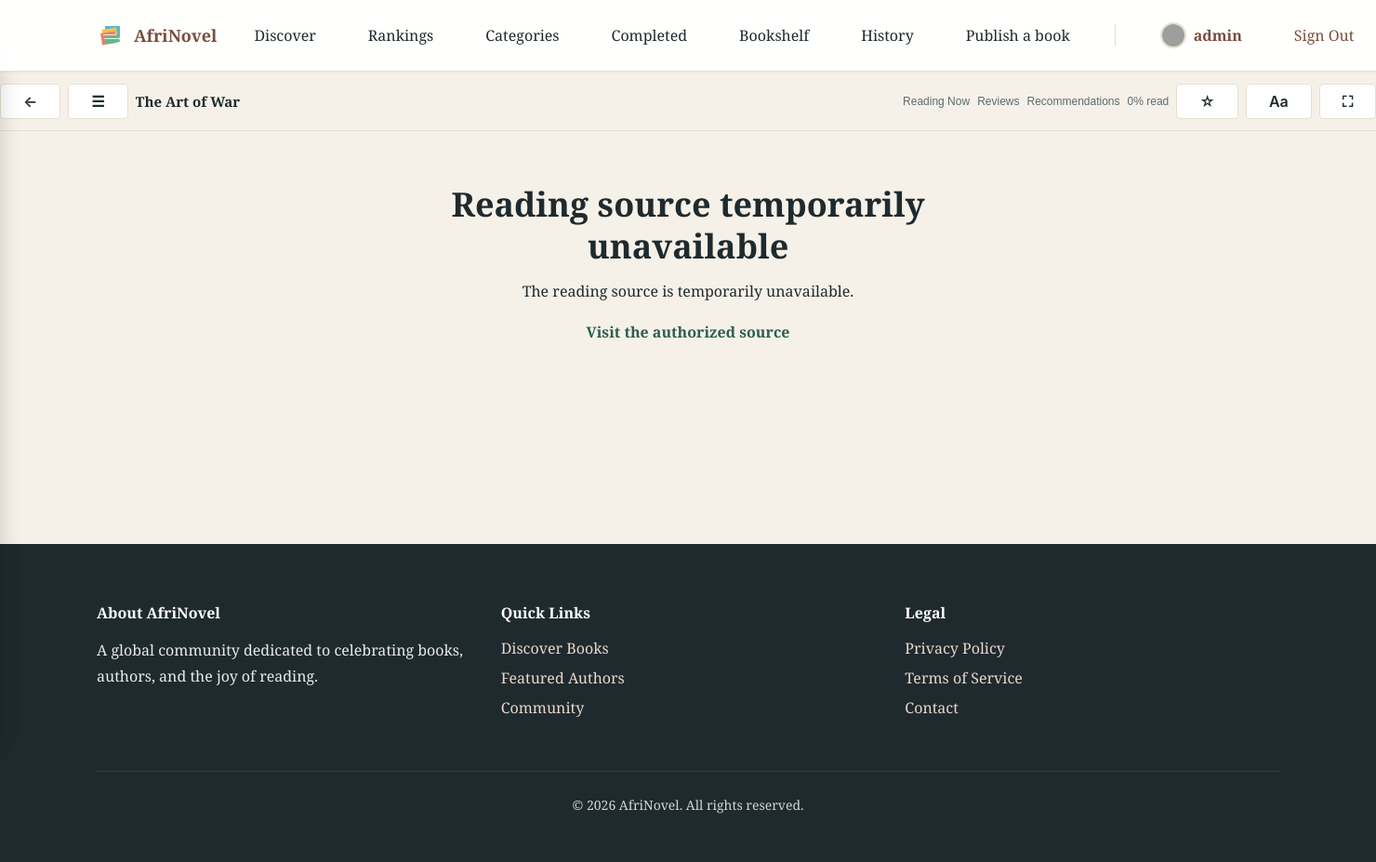
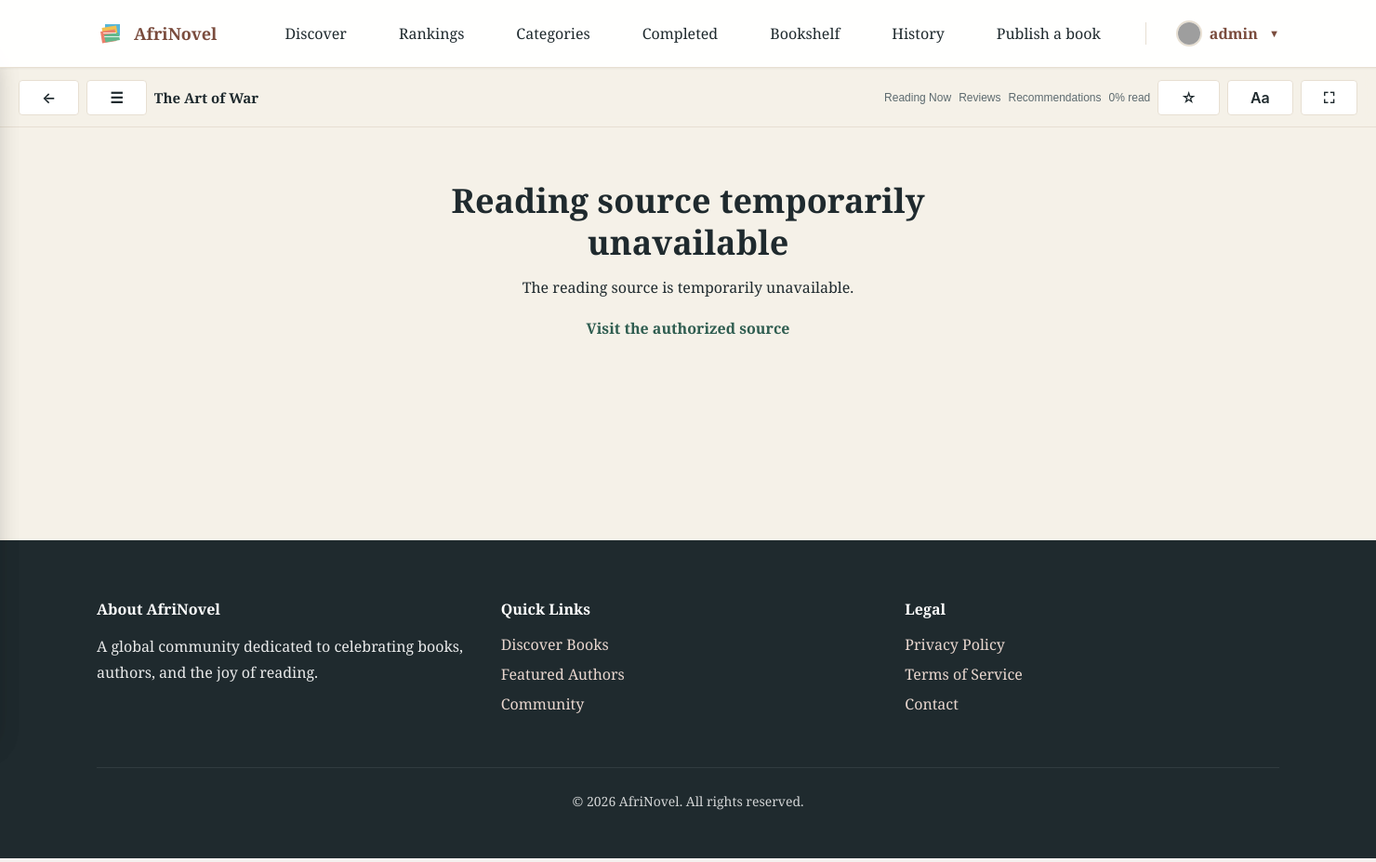
Before and after one commit to owuab/AfriNovel, a Django app: page /catalogue/112/read/ in a window 1480 px wide. Shown: the whole page at 93% size. Run offline with Django 5.2, Linux system fonts and the light colour scheme; a user stored in the database is signed in; data comes from the database, SQL or seed files in the repository; data that the repository does not hold is empty; grey boxes are pictures that could not be loaded.

Commit message:
Add profile dropdown menu with edit and logout options
- Replace profile link with dropdown button containing avatar and username
- Add dropdown menu with View Profile, Edit Profile, and Sign Out options
- Implement JavaScript for dropdown toggle functionality
- Add CSS styling for dropdown menu using design system variables
- Add spacing-7 to design system for consistency
- Ensure dropdown closes when clicking outside
- Add proper ARIA attributes for accessibility
- Style logout option with danger color for emphasis

Generated with [Devin](https://devin.ai)

Co-Authored-By: Devin <158243242+devin-ai-integration[bot]@users.noreply.github.com>

```diff
--- a/static/css/design-system.css
+++ b/static/css/design-system.css
@@ -68,7 +68,9 @@
   --spacing-2: 0.5rem;
   --spacing-3: 0.75rem;
   --spacing-4: 1rem;
+  --spacing-5: 1.25rem;
   --spacing-6: 1.5rem;
+  --spacing-7: 1.75rem;
   --spacing-8: 2rem;
   --spacing-10: 2.5rem;
   --spacing-12: 3rem;
--- a/static/css/layout.css
+++ b/static/css/layout.css
@@ -79,6 +79,78 @@
   display: flex;
   align-items: center;
   gap: var(--spacing-2);
+  position: relative;
+  cursor: pointer;
+  background: none;
+  border: none;
+  padding: 0;
+  font-family: inherit;
+  font-size: inherit;
+}
+
+.nav-link.nav-user:hover {
+  color: var(--color-accent-dark);
+}
+
+.dropdown-arrow {
+  font-size: 0.7em;
+  margin-left: var(--spacing-1);
+  transition: transform var(--transition-fast);
+}
+
+.nav-dropdown {
+  position: relative;
+}
+
+.dropdown-menu {
+  position: absolute;
+  top: 100%;
+  right: 0;
+  background: var(--color-bg-tertiary);
+  border: 1px solid var(--color-border);
+  border-radius: var(--border-radius-sm);
+  box-shadow: var(--shadow-lg);
+  min-width: 200px;
+  z-index: var(--z-dropdown);
+  opacity: 0;
+  visibility: hidden;
+  transform: translateY(-10px);
+  transition: all var(--transition-base);
+  margin-top: var(--spacing-2);
+}
+
+.dropdown-menu.show {
+  opacity: 1;
+  visibility: visible;
+  transform: translateY(0);
+}
+
+.dropdown-item {
+  display: block;
+  padding: var(--spacing-3) var(--spacing-4);
+  color: var(--color-text-primary);
+  text-decoration: none;
+  transition: background var(--transition-fast);
+}
+
+.dropdown-item:hover {
+  background: var(--color-bg-secondary);
+  color: var(--color-accent);
+}
+
+.dropdown-item.dropdown-logout {
+  color: var(--color-danger);
+}
+
+.dropdown-item.dropdown-logout:hover {
+  background: var(--color-danger-light);
+  color: var(--color-danger);
+}
+
+.dropdown-divider {
+  height: 1px;
+  background: var(--color-border);
+  margin: var(--spacing-2) 0;
 }
 
 .nav-avatar {
--- a/templates/base.html
+++ b/templates/base.html
@@ -50,13 +50,21 @@
                             <a href="{% url 'reading_history' %}" class="nav-link">History</a>
                             <a href="{% url 'publish_book' %}" class="nav-link">Publish a book</a>
                             <div class="nav-divider"></div>
-                            <a href="{% url 'profile' %}" class="nav-link nav-user">
-                                {% if user.social_profile.get_avatar_url %}
-                                    <img src="{{ user.social_profile.get_avatar_url }}" alt="{{ user.username }}" class="nav-avatar">
-                                {% endif %}
-                                {{ user.get_full_name|default:user.username }}
-                            </a>
-                            <a href="{% url 'logout' %}" class="nav-link nav-logout">Sign Out</a>
+                            <div class="nav-dropdown">
+                                <button class="nav-link nav-user" id="profile-dropdown-btn" aria-expanded="false" aria-haspopup="true">
+                                    {% if user.social_profile.get_avatar_url %}
+                                        <img src="{{ user.social_profile.get_avatar_url }}" alt="{{ user.username }}" class="nav-avatar">
+                                    {% endif %}
+                                    {{ user.get_full_name|default:user.username }}
+                                    <span class="dropdown-arrow">▼</span>
+                                </button>
+                                <div class="dropdown-menu" id="profile-dropdown-menu">
+                                    <a href="{% url 'profile' %}" class="dropdown-item">View Profile</a>
+                                    <a href="{% url 'profile_edit' %}" class="dropdown-item">Edit Profile</a>
+                                    <div class="dropdown-divider"></div>
+                                    <a href="{% url 'logout' %}" class="dropdown-item dropdown-logout">Sign Out</a>
+                                </div>
+                            </div>
                         {% else %}
                             <a href="{% url 'login' %}" class="nav-link">Sign In</a>
                             <a href="{% url 'signup' %}" class="button button-sm">Create Account</a>
@@ -132,5 +140,30 @@
 
     <!-- Global Scripts -->
     <script src="{% static 'js/main.js' %}"></script>
+
+    <script>
+        // Profile dropdown functionality
+        document.addEventListener('DOMContentLoaded', function() {
+            const dropdownBtn = document.getElementById('profile-dropdown-btn');
+            const dropdownMenu = document.getElementById('profile-dropdown-menu');
+
+            if (dropdownBtn && dropdownMenu) {
+                dropdownBtn.addEventListener('click', function(e) {
+                    e.preventDefault();
+                    const isExpanded = dropdownBtn.getAttribute('aria-expanded') === 'true';
+                    dropdownBtn.setAttribute('aria-expanded', !isExpanded);
+                    dropdownMenu.classList.toggle('show');
+                });
+
+                // Close dropdown when clicking outside
+                document.addEventListener('click', function(e) {
+                    if (!dropdownBtn.contains(e.target) && !dropdownMenu.contains(e.target)) {
+                        dropdownBtn.setAttribute('aria-expanded', 'false');
+                        dropdownMenu.classList.remove('show');
+                    }
+                });
+            }
+        });
+    </script>
 </body>
 </html>
```
